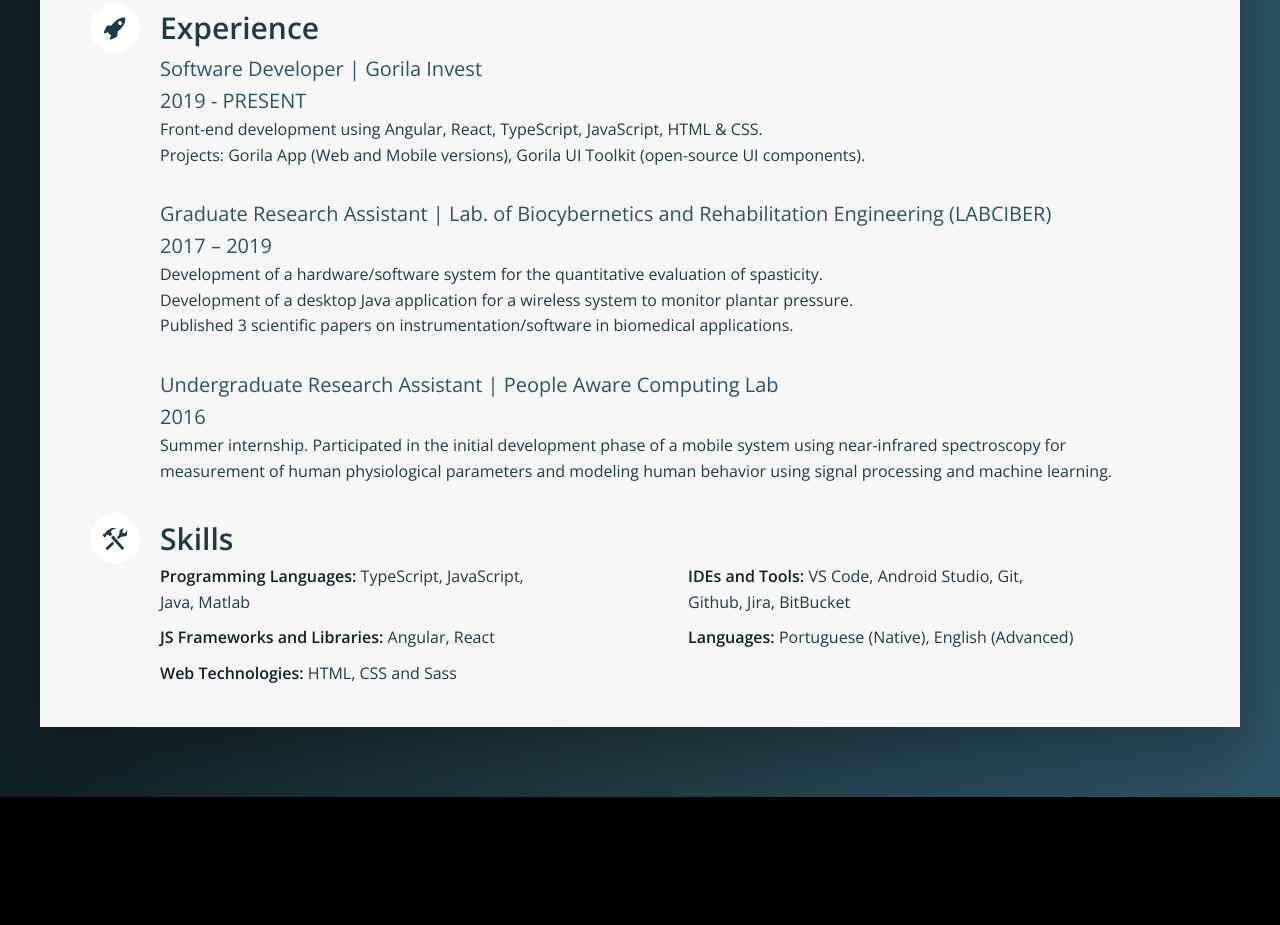
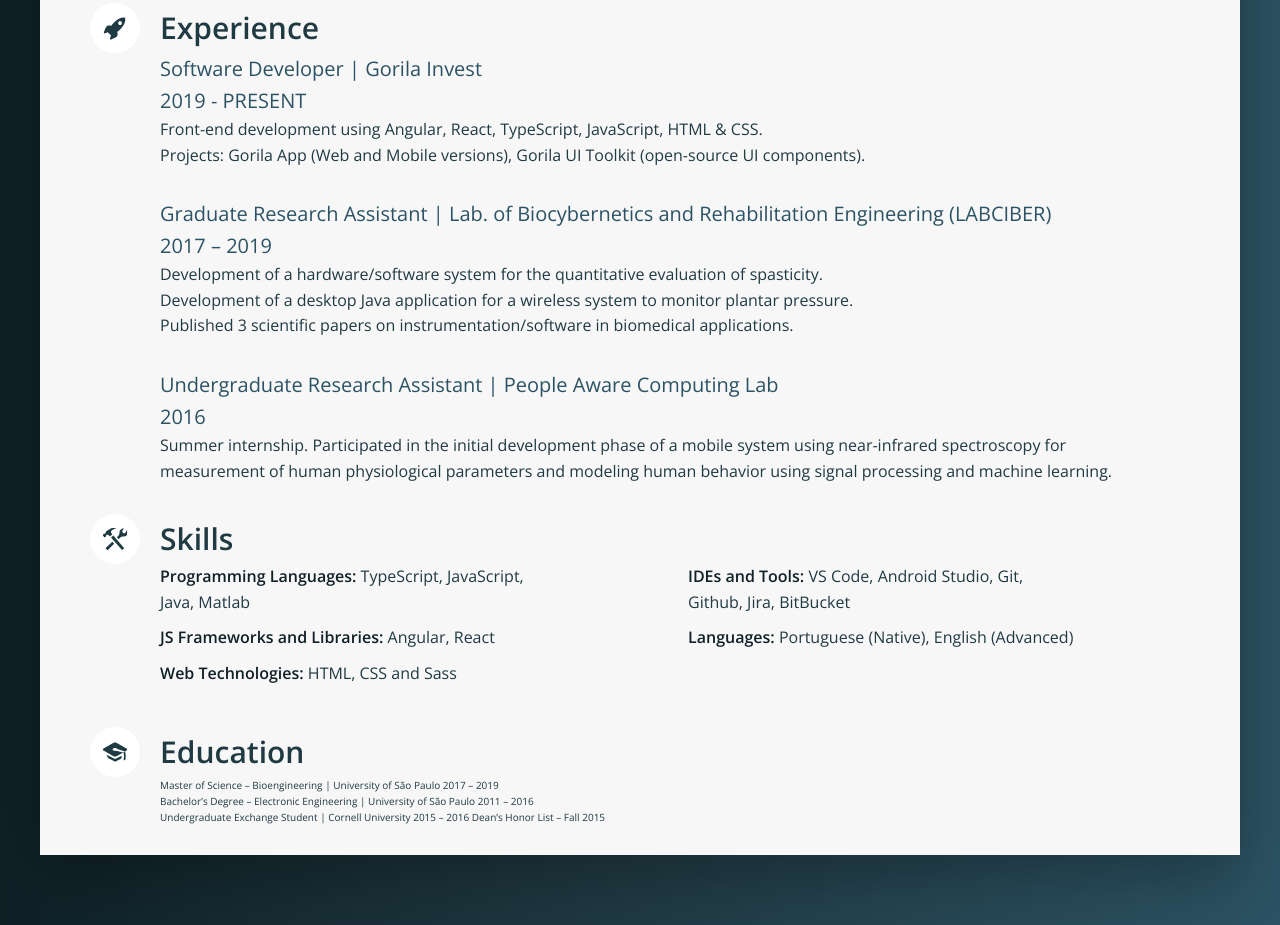
Before and after one commit to gus-c-oliveira/gus-c-oliveira.github.io, a website: page index.html in a window 1280 px wide. Shown: the part 333-1258 px from the top of the page. Before the commit the page ends 1130 px from the top, so only its background shows below. Drawn offline with nearby package versions, Linux system fonts and the light colour scheme.

Commit message:
html: add markup for education section

```diff
--- a/index.html
+++ b/index.html
@@ -121,6 +121,30 @@
             </ul>
           </div>
         </section>
+
+        <section class="education">
+          <div class="section-icon">
+            <svg class="section-icon__icon">
+              <use xlink:href="img/sprites.svg#icon-graduation-cap"></use>
+            </svg>
+          </div>
+          <div class="education__content">
+            <h1 class="section-header">Education</h1>
+            <div class="education__item">
+              <span class="education__level">Master of Science – Bioengineering | University of São Paulo</span>
+              <span class="education__date">2017 – 2019</span>
+            </div>
+            <div class="education__item">
+              <span class="education__level">Bachelor’s Degree – Electronic Engineering | University of São Paulo</span>
+              <span class="education__date">2011 – 2016</span>
+            </div>
+            <div class="education__item">
+              <span class="education__level">Undergraduate Exchange Student | Cornell University</span>
+              <span class="education__date">2015 – 2016</span>
+              <span class="education__extra">Dean’s Honor List – Fall 2015</span>
+            </div>
+          </div>
+        </section>
       </main>
     </div>
   </body>
```
